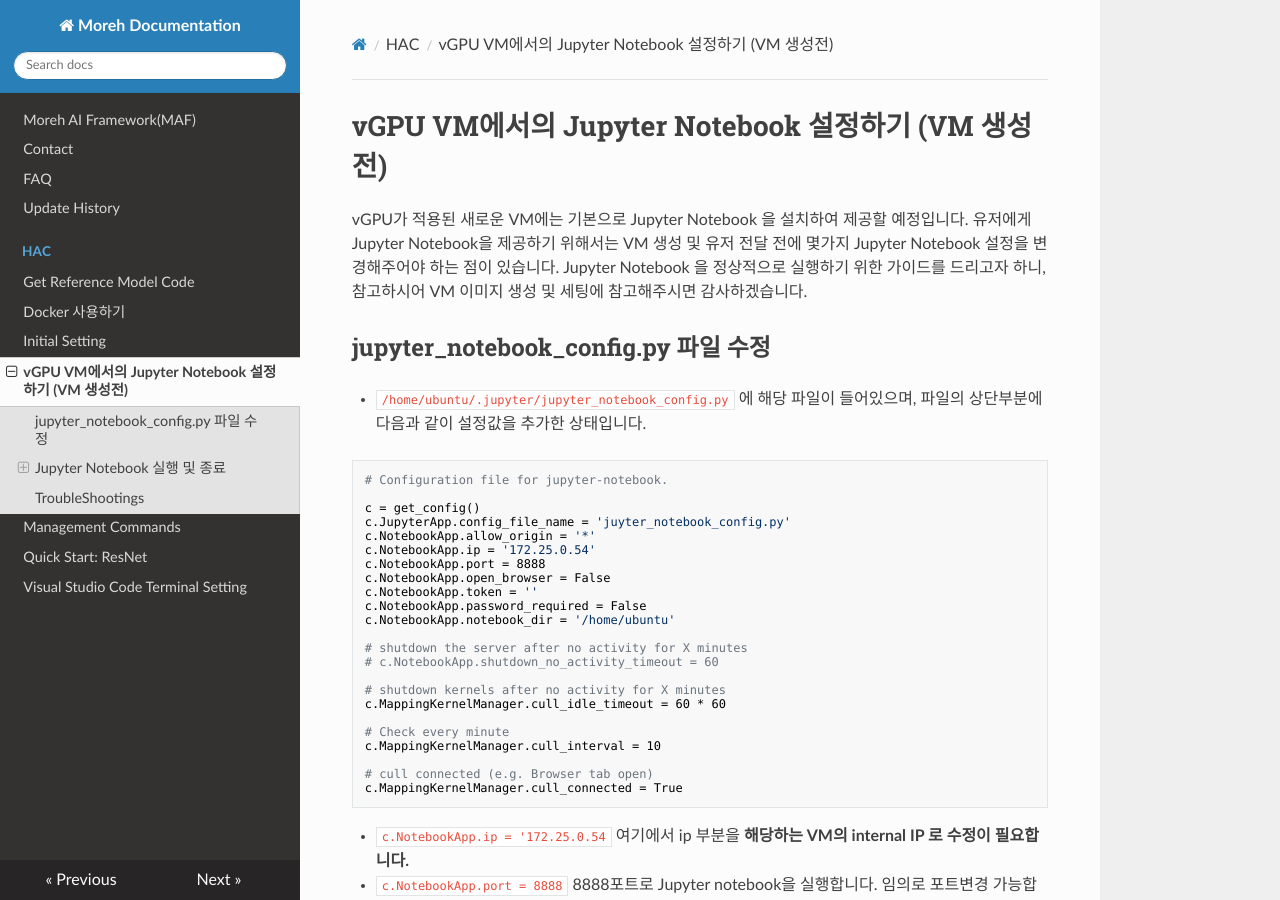
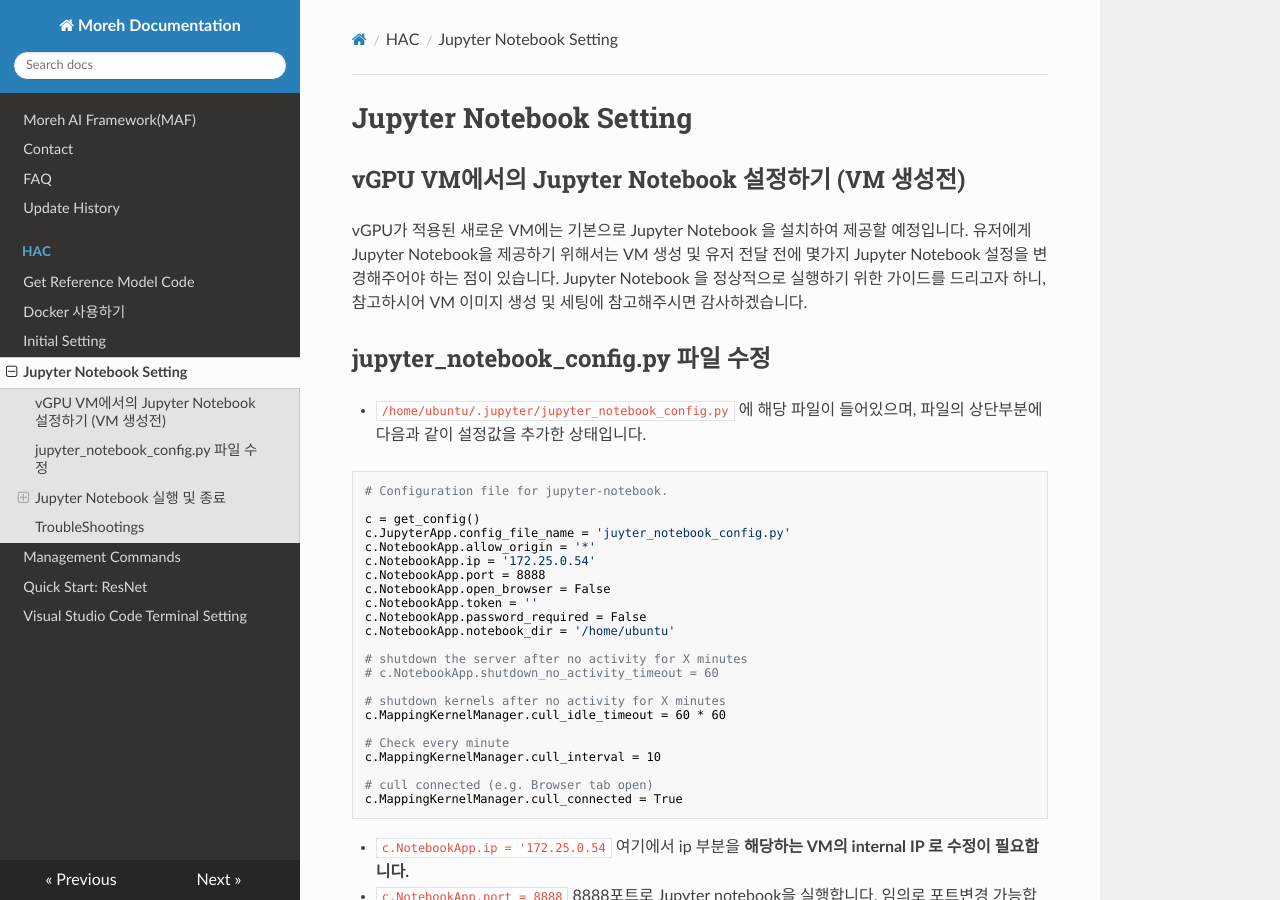
Before and after one commit to johyun1001/moreh-docs-public, an MkDocs documentation site: the page built from docs/HAC/Jupyter Notebook Setting.md, in a window 1280 px wide and 900 px high. Built offline with MkDocs 1.6.1, drawn with Linux system fonts in a browser that asks for light colours; nearby versions of some CDN libraries.

Commit message:
update jupyter

```diff
--- a/docs/HAC/Jupyter Notebook Setting.md
+++ b/docs/HAC/Jupyter Notebook Setting.md
@@ -1,4 +1,6 @@
-# vGPU VM에서의 Jupyter Notebook 설정하기 (VM 생성전)
+# Jupyter Notebook Setting
+
+## vGPU VM에서의 Jupyter Notebook 설정하기 (VM 생성전)
 
 vGPU가 적용된 새로운 VM에는 기본으로 Jupyter Notebook 을 설치하여 제공할 예정입니다. 유저에게 Jupyter Notebook을 제공하기 위해서는 VM 생성 및 유저 전달 전에 몇가지 Jupyter Notebook 설정을 변경해주어야 하는 점이 있습니다. Jupyter Notebook 을 정상적으로 실행하기 위한 가이드를 드리고자 하니, 참고하시어 VM 이미지 생성 및 세팅에 참고해주시면 감사하겠습니다.
 
```
